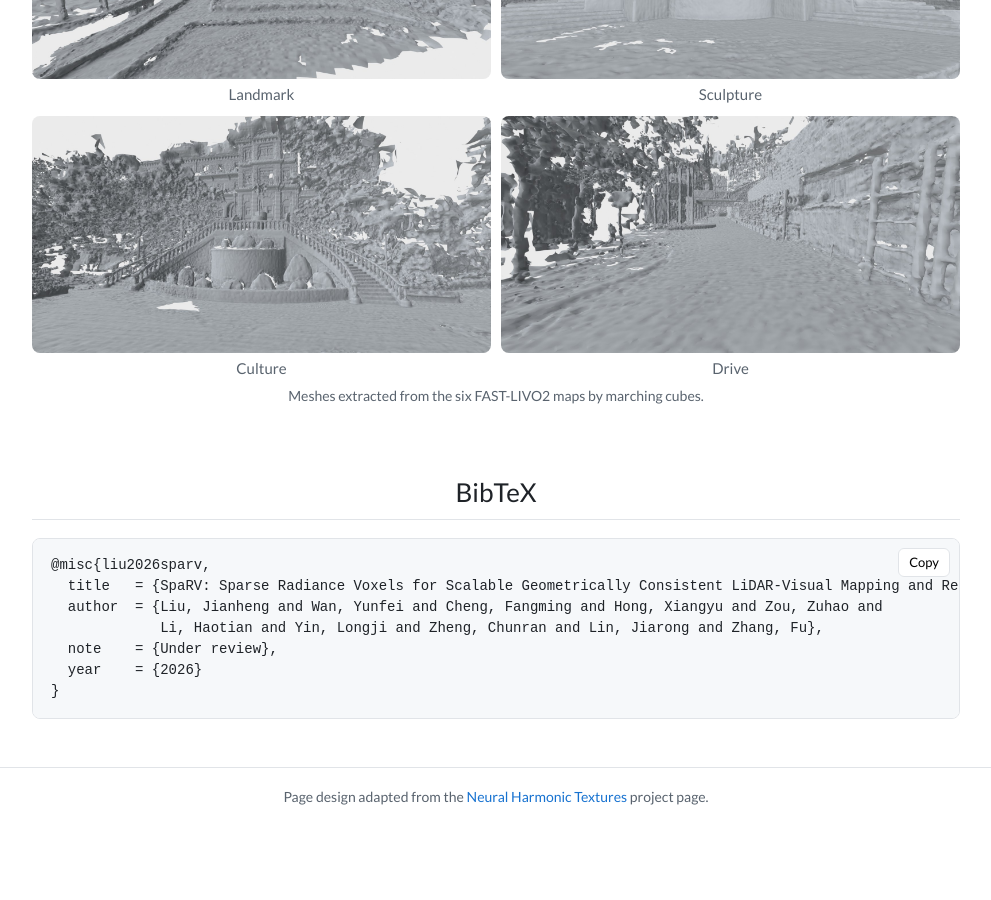
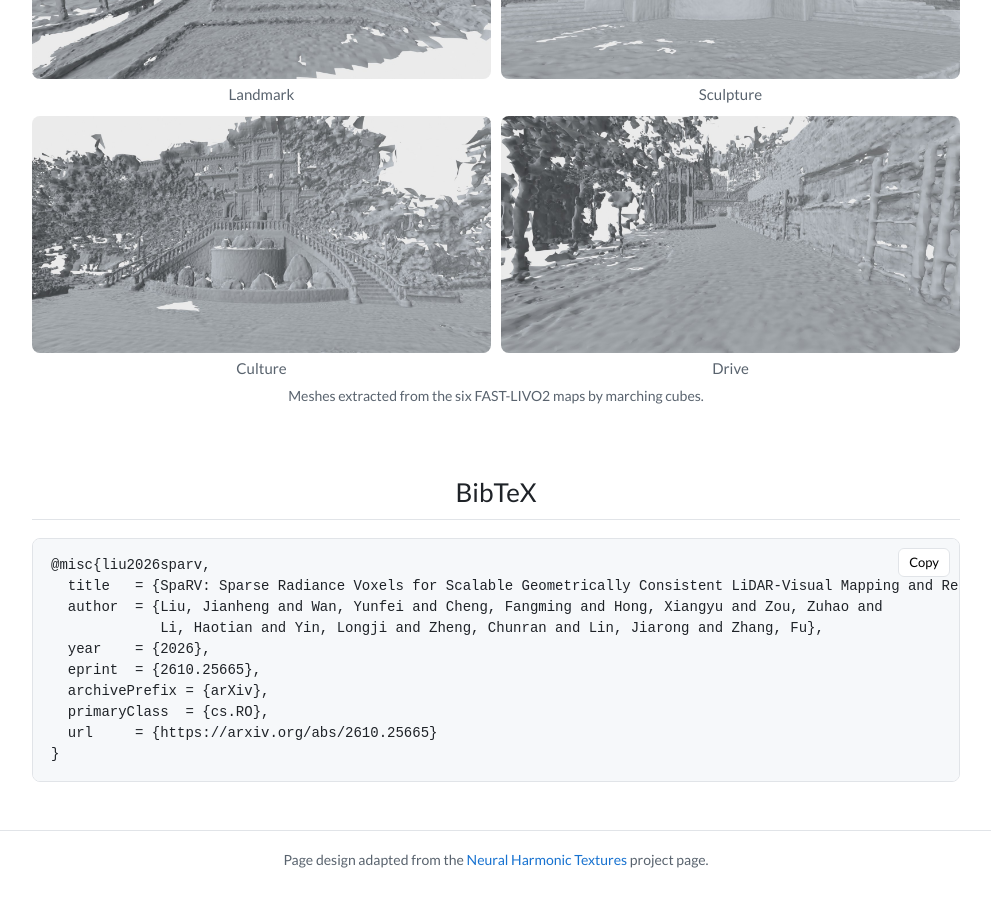
Before and after one commit to jianhengLiu/jianhengLiu.github.io, a Jekyll site: the page Projects/SpaRV/index.html, which Jekyll copies as it is, in a window 1280 px wide and 900 px high, scrolled down 17475 px. Shown: the whole window, without its empty margins (144-1135 px from the left). Built offline with Jekyll 4.4.1, drawn with Linux system fonts in a browser that asks for light colours; before the commit the page ends 18312 px from its top, so only the background shows below that; some of the changed text lies outside the part shown.

Commit message:
SpaRV: add arXiv links and BibTeX

```diff
--- a/Projects/SpaRV/index.html
+++ b/Projects/SpaRV/index.html
@@ -30,8 +30,8 @@
     // the self-hosted videos/overview/sparv_video.mp4; a YouTube or Bilibili
     // page URL replaces it with an embedded player.
     window.SPARV_LINKS = {
-      paper: "",
-      arxiv: "",
+      paper: "https://arxiv.org/pdf/2610.25665",
+      arxiv: "https://arxiv.org/abs/2610.25665",
       code: "https://github.com/hku-mars/SpaRV",
       video: ""
     };
@@ -704,8 +704,11 @@
   title   = {SpaRV: Sparse Radiance Voxels for Scalable Geometrically Consistent LiDAR-Visual Mapping and Rendering},
   author  = {Liu, Jianheng and Wan, Yunfei and Cheng, Fangming and Hong, Xiangyu and Zou, Zuhao and
              Li, Haotian and Yin, Longji and Zheng, Chunran and Lin, Jiarong and Zhang, Fu},
-  note    = {Under review},
-  year    = {2026}
+  year    = {2026},
+  eprint  = {2610.25665},
+  archivePrefix = {arXiv},
+  primaryClass  = {cs.RO},
+  url     = {https://arxiv.org/abs/2610.25665}
 }</pre>
       </div>
     </section>
```
Also changed, not shown: _pages/about.md (+1 -1 lines), _pages/projects.md (+1 -0 lines).
